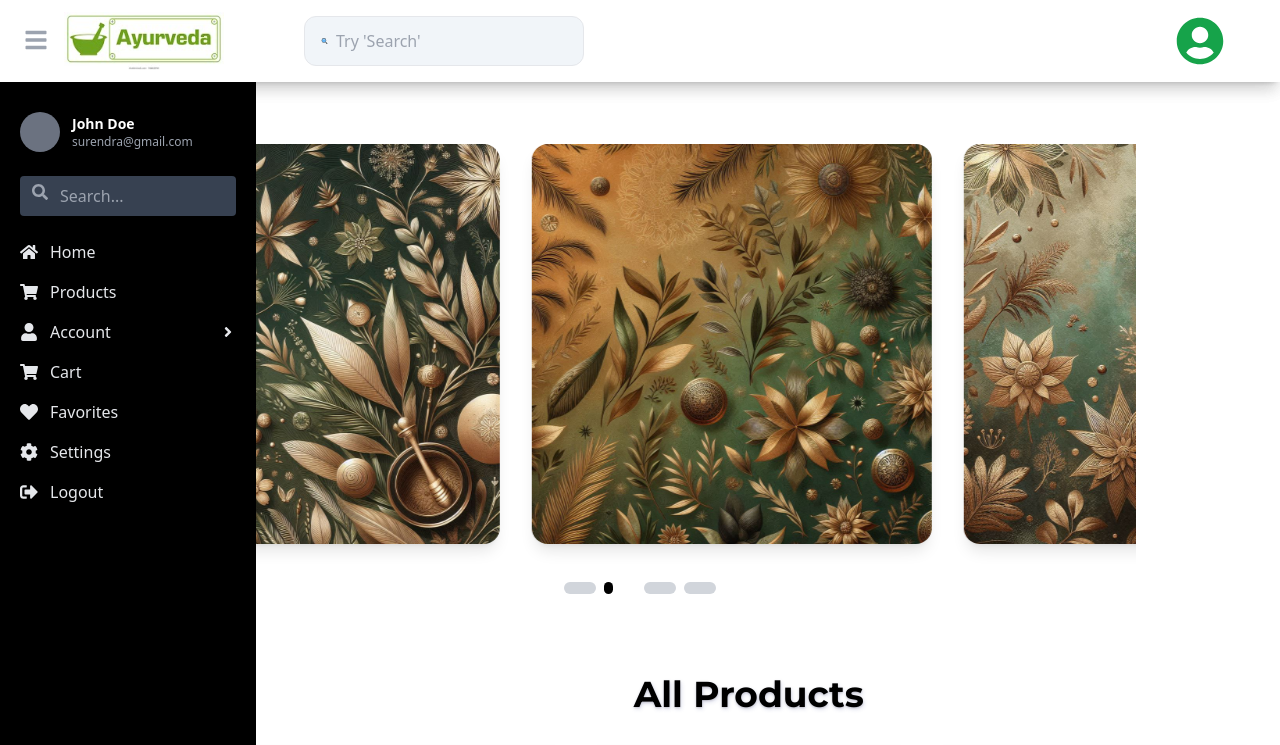
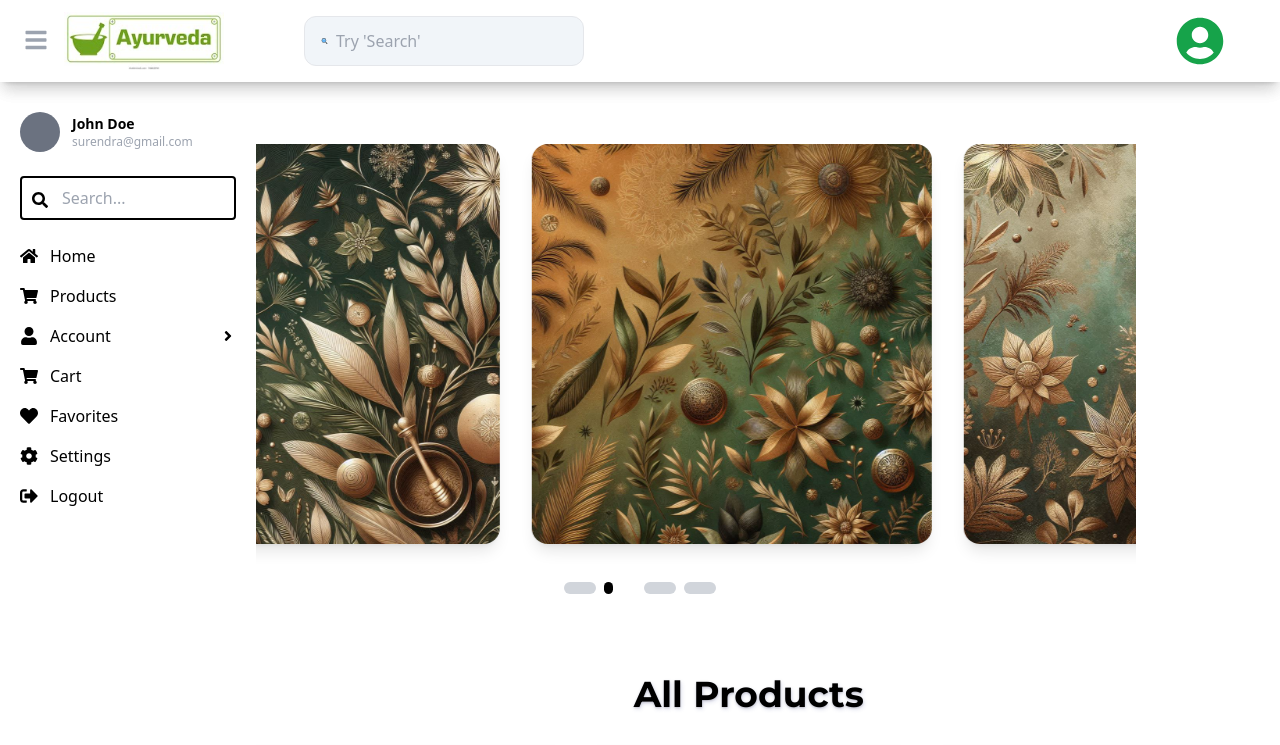
Before and after one commit to surendr1a/Ayurwera, a React (Vite) app: page / in a window 1280 px wide. Shown: the top 745 px of the page. Built offline with nearby package versions, Linux system fonts and the light colour scheme.

Commit message:
changing the color of sidebar

```diff
--- a/src/pages/Product.jsx
+++ /dev/null
@@ -1,73 +0,0 @@
-// src/screens/Product.jsx
-import React, { useState } from "react";
-import { Link } from "react-router-dom";
-import { products } from "../constants";
-import Filters from "../components/Filters"; // Import Filters component
-
-export default function Product() {
-  const [filteredProducts, setFilteredProducts] = useState(products);
-
-  const handleFilterChange = (filters) => {
-    let filtered = [...products];
-
-    if (filters.category) {
-      filtered = filtered.filter((product) =>
-        product.category.toLowerCase().includes(filters.category.toLowerCase())
-      );
-    }
-
-    if (filters.price) {
-      if (filters.price === "under50") {
-        filtered = filtered.filter((product) => product.price < 50);
-      } else if (filters.price === "50to100") {
-        filtered = filtered.filter((product) => product.price >= 50 && product.price <= 100);
-      } else if (filters.price === "above100") {
-        filtered = filtered.filter((product) => product.price > 100);
-      }
-    }
-
-    setFilteredProducts(filtered);
-  };
-
-  return (
-    <div className="max-w-6xl mx-auto p-6">
-      <h2 className="text-4xl font-bold text-center mt-10 mb-8">All Products</h2>
-
-      {/* Filters */}
-      <div className="flex mb-6">
-        <div className="w-1/4">
-          <Filters onFilterChange={handleFilterChange} />
-        </div>
-
-        {/* Product Grid */}
-        <div className="w-3/4">
-          <div className="grid grid-cols-1 sm:grid-cols-2 md:grid-cols-3 gap-6">
-            {filteredProducts.map((product) => (
-              <div
-                key={product.id}
-                className="border p-4 rounded-lg shadow hover:scale-105 duration-500 hover:shadow-lg hover:bg-blue-100 transition-all"
-              >
-                <img
-                  src={product.image}
-                  alt={product.name}
-                  className="w-full h-60 object-cover rounded-lg mb-2"
-                />
-                <h3 className="text-lg font-medium">{product.name}</h3>
-                <p className="text-sm text-gray-600">{product.description.slice(0, 60)}...</p>
-                <p className="text-lg font-bold">${product.price}</p>
-              </div>
-            ))}
-          </div>
-        </div>
-      </div>
-
-      <div className="justify-center flex my-4">
-        <Link to="/products">
-          <button className="mt-4 px-4 py-2 bg-blue-600 text-white rounded-md hover:bg-blue-700">
-            See More
-          </button>
-        </Link>
-      </div>
-    </div>
-  );
-}
--- a/src/sections/AllProducts.jsx
+++ b/src/sections/AllProducts.jsx
@@ -20,7 +20,7 @@ export default function AllProducts() {
         ))}
       </div>
       <div className="flex justify-center my-6">
-        <Link to="/all-products">
+        <Link to="/products">
           <button className="mt-4 px-4 py-2 bg-blue-600 text-white rounded-md hover:bg-blue-700">
             See More
           </button>
--- a/src/sections/Sidebar.jsx
+++ b/src/sections/Sidebar.jsx
@@ -51,10 +51,10 @@ export default function Sidebar() {
 </button>
 
       <div
-        className={`bg-black text-white h-screen p-5 pt-16 z-40 ${isOpen ? 'w-64' : 'w-20'} fixed md:top-12 top-32 transition-all duration-300 ${isMobile && !isOpen ? 'hidden' : 'block'}`}
+        className={`bg-white text-black h-screen p-5 pt-16 z-40 ${isOpen ? 'w-64' : 'w-20'} fixed md:top-12 top-32 transition-all duration-300 ${isMobile && !isOpen ? 'hidden' : 'block'}`}
       >
         {/* User Profile */}
-        <div className="flex items-center mb-6">
+        <div className="flex items-center mb-6 ">
           <div className="w-10 h-10 rounded-full bg-gray-500"></div>
           {isOpen && (
             <div className="ml-3">
@@ -67,11 +67,11 @@ export default function Sidebar() {
         {/* Search Bar */}
         {isOpen && (
           <div className="mb-6 relative">
-            <FaSearch className="absolute left-3 top-2 text-gray-400" />
+            <FaSearch className="absolute left-3 top-4 text-black" />
             <input
               type="text"
               placeholder="Search..."
-              className="bg-gray-700 w-full py-2 pl-10 pr-4 rounded focus:outline-none"
+              className="bg-white border-black border-2 w-full py-2 pl-10 pr-4 rounded focus:outline-none"
             />
           </div>
         )}
@@ -80,7 +80,7 @@ export default function Sidebar() {
         <ul className="space-y-4">
           {/* Home Link */}
           <li>
-            <Link to="/" className="flex items-center text-gray-200 hover:text-white">
+            <Link to="/" className="flex items-center text-black hover:text-gray-700">
               <FaHome className="text-lg" />
               {isOpen && <span className="ml-3">Home</span>}
             </Link>
@@ -88,7 +88,7 @@ export default function Sidebar() {
 
           {/* Products Section with Submenu */}
           <li>
-            <Link to="/products" className="flex items-center text-gray-200 hover:text-white">
+            <Link to="/products" className="flex items-center text-black hover:text-gray-700">
               <FaShoppingCart className="text-lg" />
               {isOpen && <span className="ml-3">Products</span>}
             </Link>
@@ -98,7 +98,7 @@ export default function Sidebar() {
           <li>
             <div
               onClick={() => toggleSection('account')}
-              className="flex items-center justify-between text-gray-200 cursor-pointer hover:text-white"
+              className="flex items-center justify-between text-black cursor-pointer hover:text-gray-700"
             >
               <div className="flex items-center">
                 <FaUser className="text-lg" />
@@ -108,34 +108,34 @@ export default function Sidebar() {
             </div>
             {expandSections.account && (
               <ul className={`ml-6 mt-2 space-y-2 ${isOpen ? '' : 'hidden'}`}>
-                <li><Link to="/account/profile" className="text-sm hover:text-white">Profile</Link></li>
-                <li><Link to="/account/orders" className="text-sm hover:text-white">Order History</Link></li>
-                <li><Link to="/account/wishlist" className="text-sm hover:text-white">Wishlist</Link></li>
+                <li><Link to="/account/profile" className="text-sm hover:text-gray-700">Profile</Link></li>
+                <li><Link to="/account/orders" className="text-sm hover:text-gray-700">Order History</Link></li>
+                <li><Link to="/account/wishlist" className="text-sm hover:text-gray-700">Wishlist</Link></li>
               </ul>
             )}
           </li>
 
           {/* Additional Links */}
           <li>
-            <Link to="/cart" className="flex items-center text-gray-200 hover:text-white">
+            <Link to="/cart" className="flex items-center text-black hover:text-gray-700">
               <FaShoppingCart className="text-lg" />
               {isOpen && <span className="ml-3">Cart</span>}
             </Link>
           </li>
           <li>
-            <Link to="/favorites" className="flex items-center text-gray-200 hover:text-white">
+            <Link to="/favorites" className="flex items-center text-black hover:text-gray-700">
               <FaHeart className="text-lg" />
               {isOpen && <span className="ml-3">Favorites</span>}
             </Link>
           </li>
           <li>
-            <Link to="/settings" className="flex items-center text-gray-200 hover:text-white">
+            <Link to="/settings" className="flex items-center text-black hover:text-gray-700">
               <FaCog className="text-lg" />
               {isOpen && <span className="ml-3">Settings</span>}
             </Link>
           </li>
           <li>
-            <Link to="/logout" className="flex items-center text-gray-200 hover:text-white">
+            <Link to="/logout" className="flex items-center text-black hover:text-gray-700">
               <FaSignOutAlt className="text-lg" />
               {isOpen && <span className="ml-3">Logout</span>}
             </Link>
```
